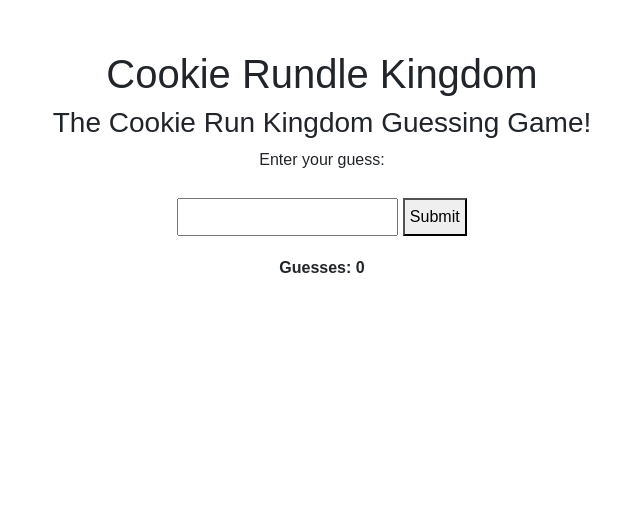
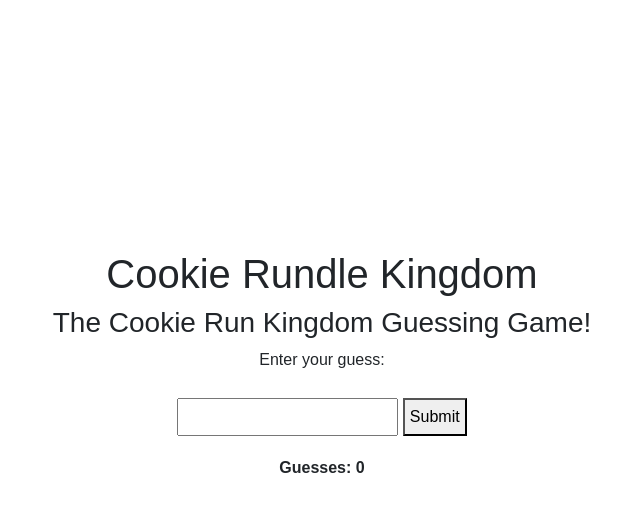
Before and after one commit to ChanniePenghua/channiepenghua.github.io, a plain HTML site: page index.html in a window 1280 px wide. Shown: the whole page, without its empty margins (318-958 px from the left). Drawn offline with Linux system fonts and the light colour scheme; files that its build step writes are made by us from their sources; a web font is replaced by a local one.

Commit message:
Update index.html

```diff
--- a/index.html
+++ b/index.html
@@ -25,7 +25,7 @@
         body {
             font-family: 'CookieRunRegular', sans-serif; /* Use CookieRun Regular for the body text */
             text-align: center;
-            margin: 50px;
+            margin: 250px;
         }
 
         h1 {
```
